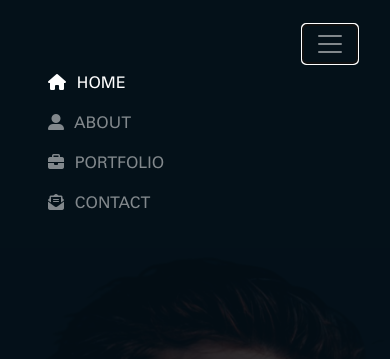
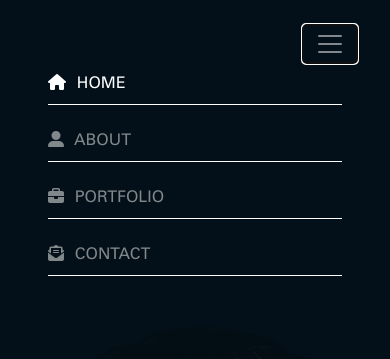
Before and after one commit to shaydeecoder/Jonathan-Doe, a plain HTML site: page index.html in a window 390 px wide. Both pictures are taken after a click on the button "Toggle navigation". Shown: the top 359 px of the page. Drawn offline with nearby package versions, Linux system fonts and the light colour scheme.

Commit message:
adjusted mobile-nav

```diff
--- a/css/style.css
+++ b/css/style.css
@@ -103,6 +103,10 @@ ul {
 /* mobile nav */
 #mobile-nav {
   display: none;
+}
+
+#mobile-nav a:hover {
+  color: var(--red);
 }
 
 /* hero */
@@ -398,7 +402,7 @@ footer p span {
     position: sticky;
     top: 0;
     z-index: 1;
-    background: var(--blue-black);
+    background: rgba(4, 17, 25, 0.6);
   }
   #mobile-nav li {
     margin: 0 1rem;
@@ -454,6 +458,15 @@ footer p span {
 }
 
 @media (max-width: 768px) {
+  /* nav */
+  #mobile-nav li {
+    margin-bottom: 1rem;
+    border-bottom: 1px solid #fff;
+  }
+  #mobile-nav li:hover {
+    border-bottom: 1px solid var(--red);
+  }
+
   /* hero */
   #hero {
     font-size: 25px;
@@ -461,6 +474,7 @@ footer p span {
   #hero h1 {
     font-size: 50px;
   }
+
   /* Section - Facts */
   #facts .row .outline {
     margin-right: 0;
```
